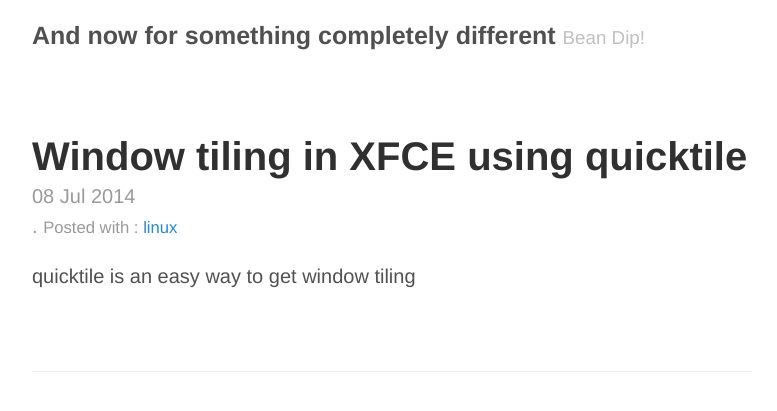
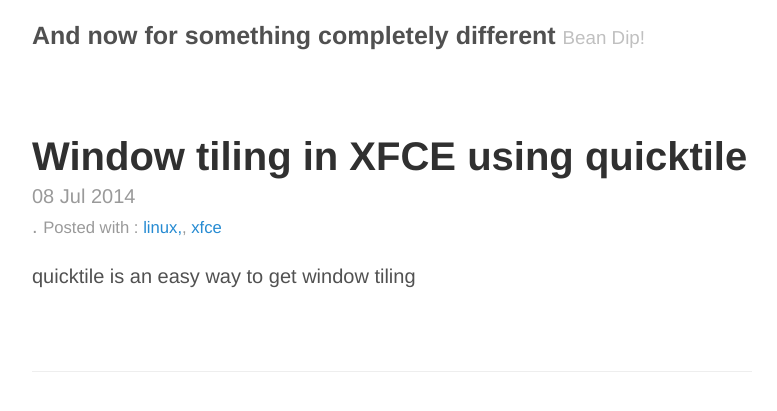
Before and after one commit to mrdanbrooks/mrdanbrooks.github.io, a Jekyll site: the page built from _posts/2014-07-08-quicktile.md, in a window 1280 px wide. Shown: the top 411 px of the page, without its empty margins (248-1025 px from the left). Built offline with Jekyll 4.4.1, drawn with Linux system fonts in a browser that asks for light colours; Markdown is read by kramdown in place of the engine named in the settings.

Commit message:
tries to fix unsluged tags

```diff
--- a/_layouts/post.html
+++ b/_layouts/post.html
@@ -7,6 +7,7 @@
 {% if post.tags.size > 0 %}
     {% capture tags_content %}Posted with {% if post.tags.size == 1 %}<i class="fa fa-tag"></i>{% else %}<i class="fa fa-tags"></i>{% endif %}: {% endcapture %}
     {% for post_tag in post.tags %}
+        {% if site.data.tags[post_tag] %}
             {% for data_tag in site.data.tags %}
                 {% if data_tag.slug == post_tag %}
                     {% assign tag = data_tag %}
@@ -14,6 +15,10 @@
             {% endfor %}
             {% if tag %}
                 {% capture tags_content_temp %}{{ tags_content }}<a href="/tags/{{ tag.slug }}/">{{ tag.name }}</a>{% if forloop.last == false %}, {% endif %}{% endcapture %}
+                {% assign tags_content = tags_content_temp %}
+            {% endif %}
+        {% else %}
+            {% capture tags_content_temp %}{{ tags_content }}<a href="/tags/{{ post_tag }}/">{{ post_tag }}</a>{% if forloop.last == false %}, {% endif %}{% endcapture %}
             {% assign tags_content = tags_content_temp %}
         {% endif %}
     {% endfor %}
--- a/_posts/2014-07-08-quicktile.md
+++ b/_posts/2014-07-08-quicktile.md
@@ -1,7 +1,7 @@
 ---
 layout: post
 title: Window tiling in XFCE using quicktile
-tags: linux
+tags: linux, xfce
 published: true
 ---
 
```
Lines whose indentation alone changed are shown as unchanged.
